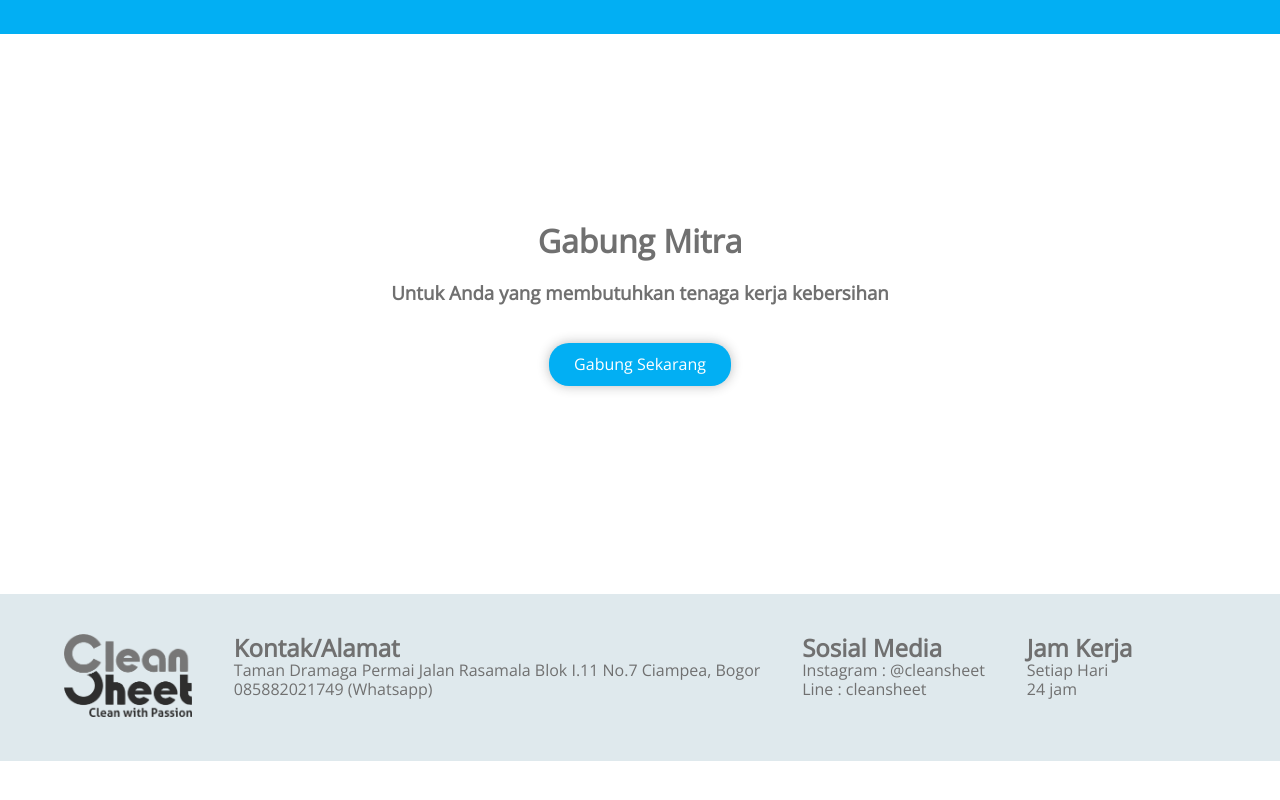
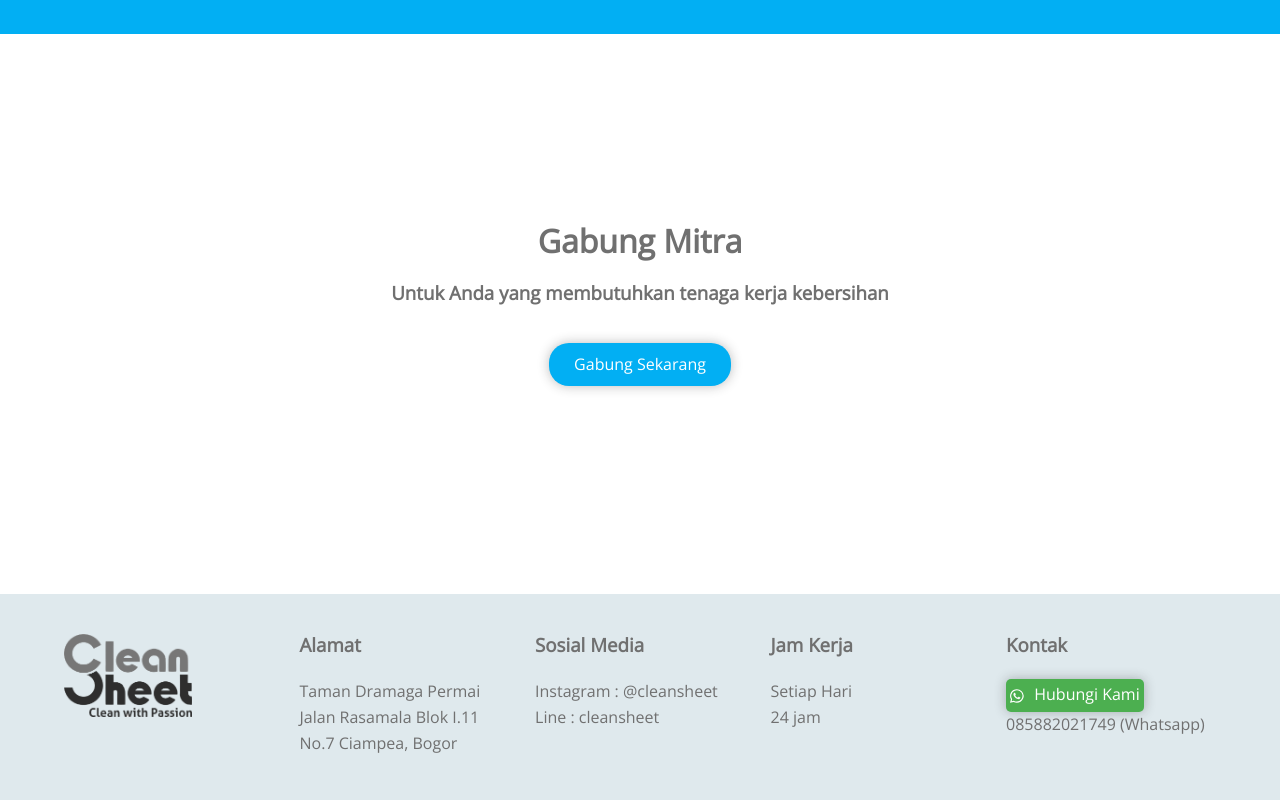
Before and after one commit to pramesywaraj/cleansheet_web, a React (Create React App) app: page / in a window 1280 px wide. Shown: the part 3111-3911 px from the top of the page. Before the commit the page ends 3872 px from the top, so only its background shows below. Built offline with nearby package versions, Linux system fonts and the light colour scheme.

Commit message:
footer done

```diff
--- a/src/components/button/button.module.scss
+++ b/src/components/button/button.module.scss
@@ -91,3 +91,36 @@
         outline: 0;
     }
 }
+
+// Whatsapp Button
+.whatsappButton {
+    cursor: pointer;
+    background: $whatsapp_button 0% 0% no-repeat padding-box;
+    color: $white;
+    padding: 2%;
+    text-decoration: none;
+    display: block;
+    box-shadow: 0px 0px 12px rgba(32, 32, 32, 0.302);
+    border-radius: 5px;
+    border: none;
+    opacity: 1;
+    text-align: center;
+
+    -webkit-transition-duration: 0.3s; /* Safari */
+    transition-duration: 0.3s;
+
+    &:hover {
+        color: $white;
+        background-color: $whatsapp_button_hover;
+    }
+
+    &:focus {
+        outline: 0;
+    }
+}
+
+.whatsappIcon {
+    display: inline-block;
+    vertical-align: middle;
+    padding-right: 8%;
+}
--- /dev/null
+++ b/src/components/button/whatsappButton.js
@@ -0,0 +1,13 @@
+import React from 'react'
+import buttonStyle from './button.module.scss'
+
+import { ReactComponent as WhatsappIcon } from '../../assets/whatsapp.svg'
+
+export default function WhatsappButton() {
+    return (
+        <button className={`${buttonStyle.whatsappButton}`}>
+            <WhatsappIcon className={`${buttonStyle.whatsappIcon}`} />
+            Hubungi Kami
+        </button>
+    )
+}
--- a/src/components/footer/footer.js
+++ b/src/components/footer/footer.js
@@ -1,7 +1,8 @@
-import React from 'react';
+import React from 'react'
 
-import footerStyle from './footer.module.scss';
+import footerStyle from './footer.module.scss'
 
+import WhatsappButton from '../button/whatsappButton'
 
 export default function Footer() {
     return (
@@ -14,20 +15,32 @@ export default function Footer() {
                 <div>
                     <img src={require('../../assets/logo_cs_abu.png')} alt="Logo CleanSheet Abu"/>
                 </div>
+                <div className={`${footerStyle.footerElement}`}>
+                    <h3>Alamat</h3>
                     <div>
-                    <h2>Kontak/Alamat</h2>
                         <p>Taman Dramaga Permai Jalan Rasamala Blok I.11 No.7 Ciampea, Bogor</p>
-                    <p>085882021749 (Whatsapp)</p>
                     </div>
+                </div>
+                <div className={`${footerStyle.footerElement}`}>
+                    <h3>Sosial Media</h3>
                     <div>
-                    <h2>Sosial Media</h2>
                         <p>Instagram : @cleansheet</p>
                         <p>Line : cleansheet</p>
                     </div>
+                </div>
+                <div className={`${footerStyle.footerElement}`}>
+                    <h3>Jam Kerja</h3>
                     <div>
-                    <h2>Jam Kerja</h2>
                         <p>Setiap Hari</p>
                         <p>24 jam</p>
+                    </div>
+                </div>
+                <div className={`${footerStyle.footerElement}`}>
+                    <h3>Kontak</h3>
+                    <div>
+                        <WhatsappButton />
+                        <p>085882021749 (Whatsapp)</p>
+                    </div>
                 </div>
             </div>
         </footer>
--- a/src/components/footer/footer.module.scss
+++ b/src/components/footer/footer.module.scss
@@ -13,7 +13,8 @@
 .gridContainer {
     display: grid;
     align-content: center;
-    grid-template-columns: auto auto auto auto auto;
+    grid-template-columns: repeat(5, 1fr);
+    gap: 2vw;
 }
 
 .footerContent {
@@ -23,5 +24,19 @@
     img {
         width: 10vw;
         height: auto;
+
+        justify-content: center;
+        align-items: center;
+    }
+
+
+    .footerElement {
+
+        div {
+            padding: 3vh 0;
+            p {
+                line-height: 1.6;
+            }
+        }
     }
 }
--- a/src/variable.scss
+++ b/src/variable.scss
@@ -8,3 +8,5 @@ $outlined_button_color: #02AFF3;
 
 // footer color
 $footer_base_color: #DFE9ED;
+$whatsapp_button: #4CAF50;
+$whatsapp_button_hover: rgb(42, 127, 45);
```
Also changed, not shown: src/assets/whatsapp.svg (added). Lines whose indentation alone changed are shown as unchanged.
